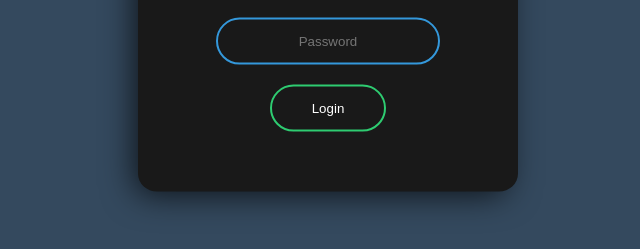
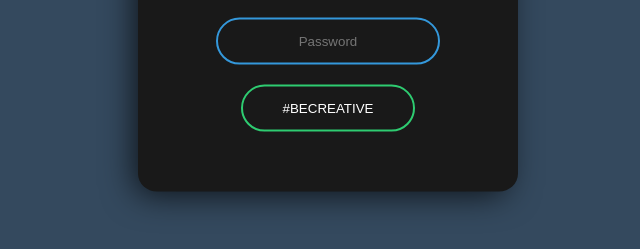
Before and after one commit to StanislavFedyna/Animated-Login-Form, a plain HTML site: page index.html in a window 1280 px wide. Shown: the part 389-638 px from the top of the page, without its empty margins (312-952 px from the left). Drawn offline with Linux system fonts and the light colour scheme.

Commit message:
changed text in button, added slogon:)

```diff
--- a/index.html
+++ b/index.html
@@ -14,8 +14,7 @@
 
       <input type="text" placeholder="Username">
       <input type="password" placeholder="Password">
-      <input type="submit" value="Login">
-
+      <input type="submit" value="#BECREATIVE">
     </form>
 </body>
 </html>
```
